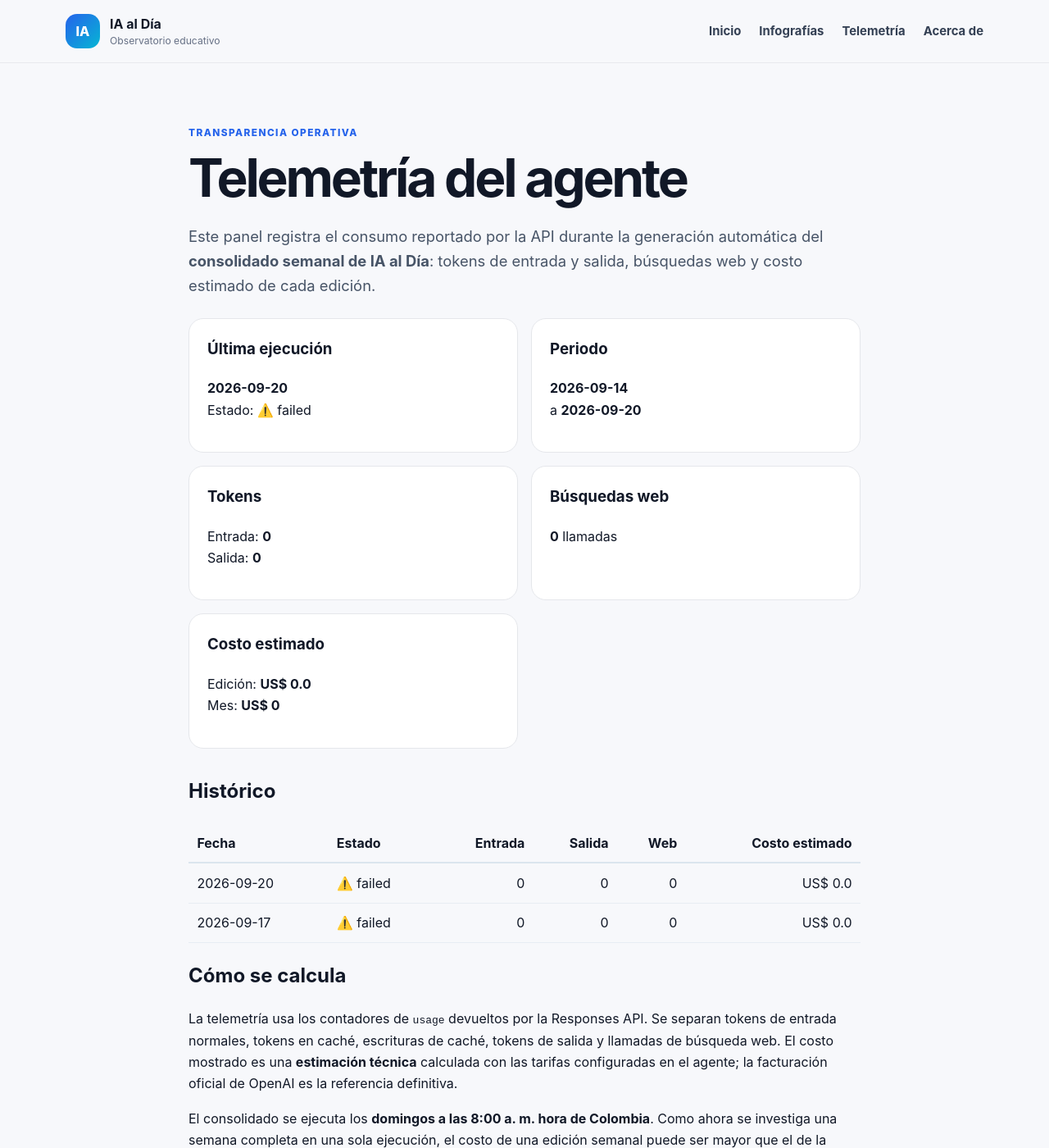
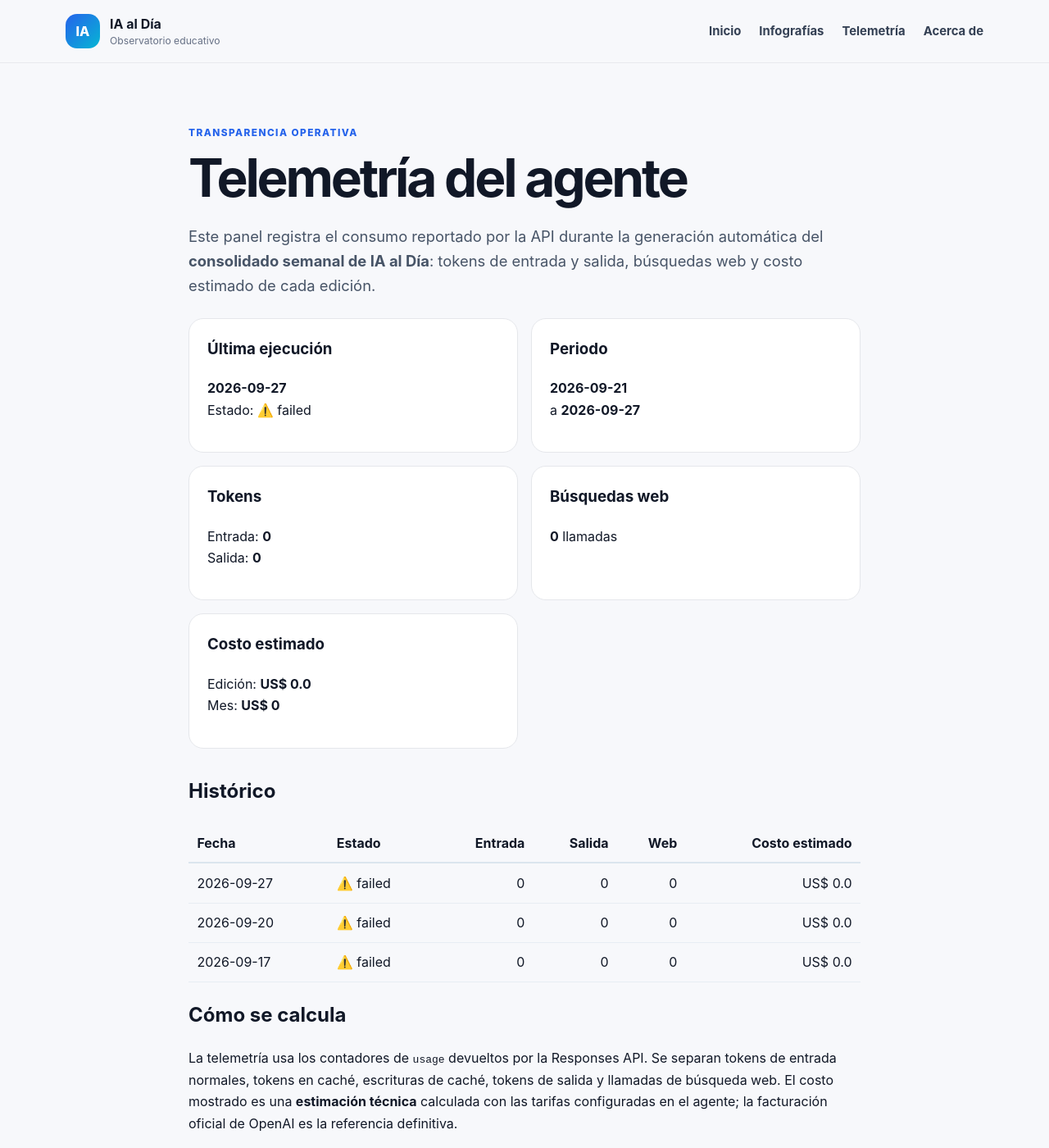
Before and after one commit to ljarias/ljarias.github.io, a Jekyll site: the page built from telemetria.md, in a window 1280 px wide and 1400 px high. Shown: the whole window at 82% size. Built offline with Jekyll 4.4.1, drawn with Linux system fonts in a browser that asks for light colours; part of the change alters nothing that is shown.

Commit message:
Publicar consolidado semanal IA 2026-09-27

```diff
--- a/_data/consumo_api.json
+++ b/_data/consumo_api.json
@@ -46,5 +46,31 @@
     "note": "La llamada falló antes de devolver métricas de uso facturable.",
     "month_estimated_cost_usd": 0,
     "all_time_estimated_cost_usd": 0
+  },
+  {
+    "date": "2026-09-27",
+    "timestamp": "2026-09-27T12:20:37.288372-05:00",
+    "edition_type": "weekly",
+    "period_start": "2026-09-21",
+    "period_end": "2026-09-27",
+    "model": "gpt-5.6-luna",
+    "status": "failed",
+    "error_code": "credit_balance_exhausted",
+    "error_message": "Error code: 429 - {'error': {'message': 'You have no credits remaining. Add credits to continue using the API at https://platform.openai.com/settings/organization/billing/.', 'type': 'insufficient_quota', 'param': None, 'code': 'credit_balance_exhausted'}}",
+    "input_tokens": 0,
+    "cached_input_tokens": 0,
+    "cache_write_tokens": 0,
+    "uncached_input_tokens": 0,
+    "output_tokens": 0,
+    "reasoning_tokens": 0,
+    "total_tokens": 0,
+    "web_search_calls": 0,
+    "estimated_cost_usd": 0.0,
+    "pricing_known": true,
+    "pricing_source": "https://developers.openai.com/api/docs/pricing",
+    "pricing_checked_at": "2026-09-17",
+    "note": "La llamada falló antes de devolver métricas de uso facturable.",
+    "month_estimated_cost_usd": 0,
+    "all_time_estimated_cost_usd": 0
   }
 ]
```
